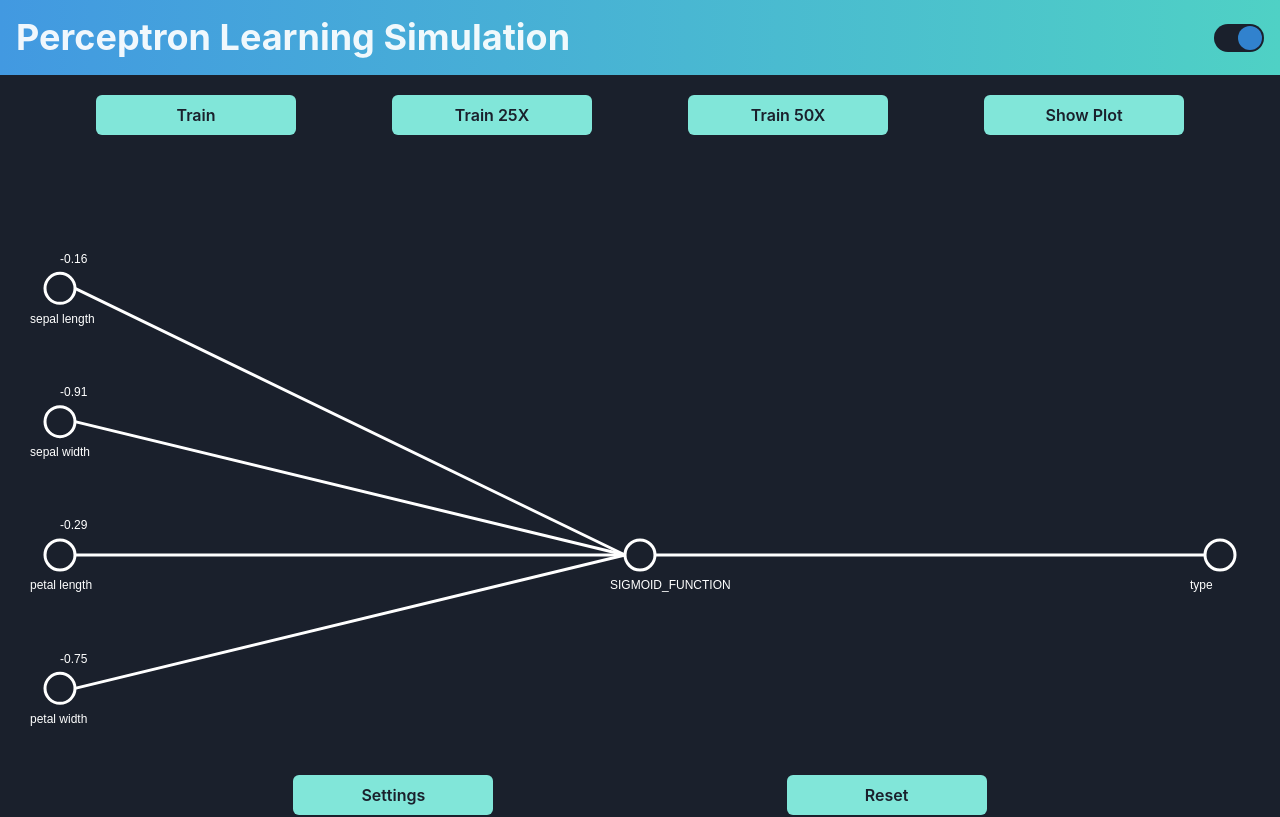
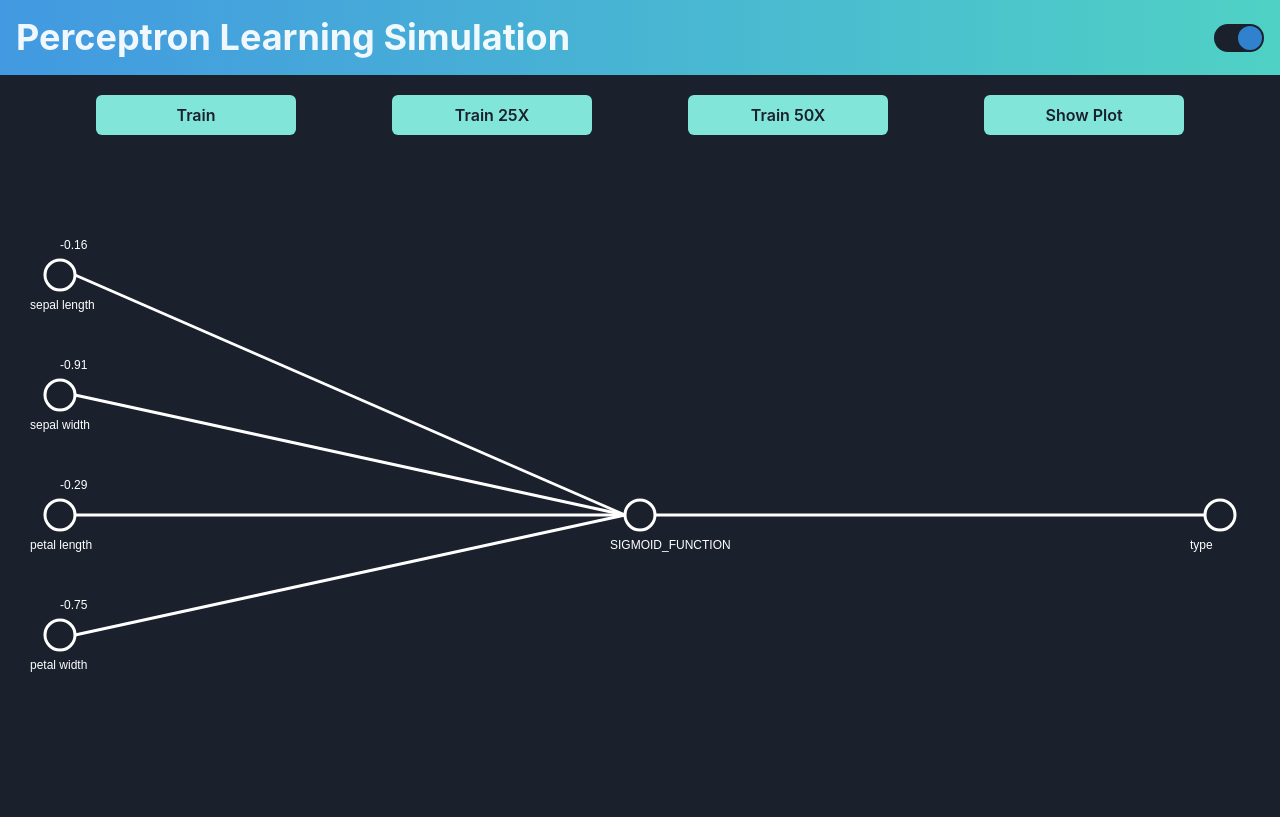
Before and after one commit to Lewoczegg/perceptron-simulation, a React (Vite) app: page /learning in a window 1280 px wide. Shown: the top 817 px of the page. Built offline with nearby package versions, Linux system fonts and the light colour scheme.

Commit message:
Generate canvas height based on number of inputs

```diff
--- a/src/components/PerceptronLearningVisualization.tsx
+++ b/src/components/PerceptronLearningVisualization.tsx
@@ -121,7 +121,7 @@ const PerceptronLearningVisualization = () => {
     if (!perceptron) return;
 
     // Set up visualization parameters
-    const canvasHeight = 800;
+    const canvasHeight = perceptron.num_inputs * 180;
     const canvasWidth = windowSize.width;
     const inputSpacing = canvasHeight / (perceptron.num_inputs + 2);
     const inputX = inputXMargin;
@@ -210,7 +210,7 @@ const PerceptronLearningVisualization = () => {
           accuracy={perceptron?.testResults || []}
         />
       </Flex>
-      <Stage width={windowSize.width} height={600}>
+      <Stage width={windowSize.width} height={perceptron?.num_inputs === undefined ? 800 : perceptron?.num_inputs * 180}>
         <Layer>
           {nodes.map((node, index) => (
             <React.Fragment key={index}>
```
